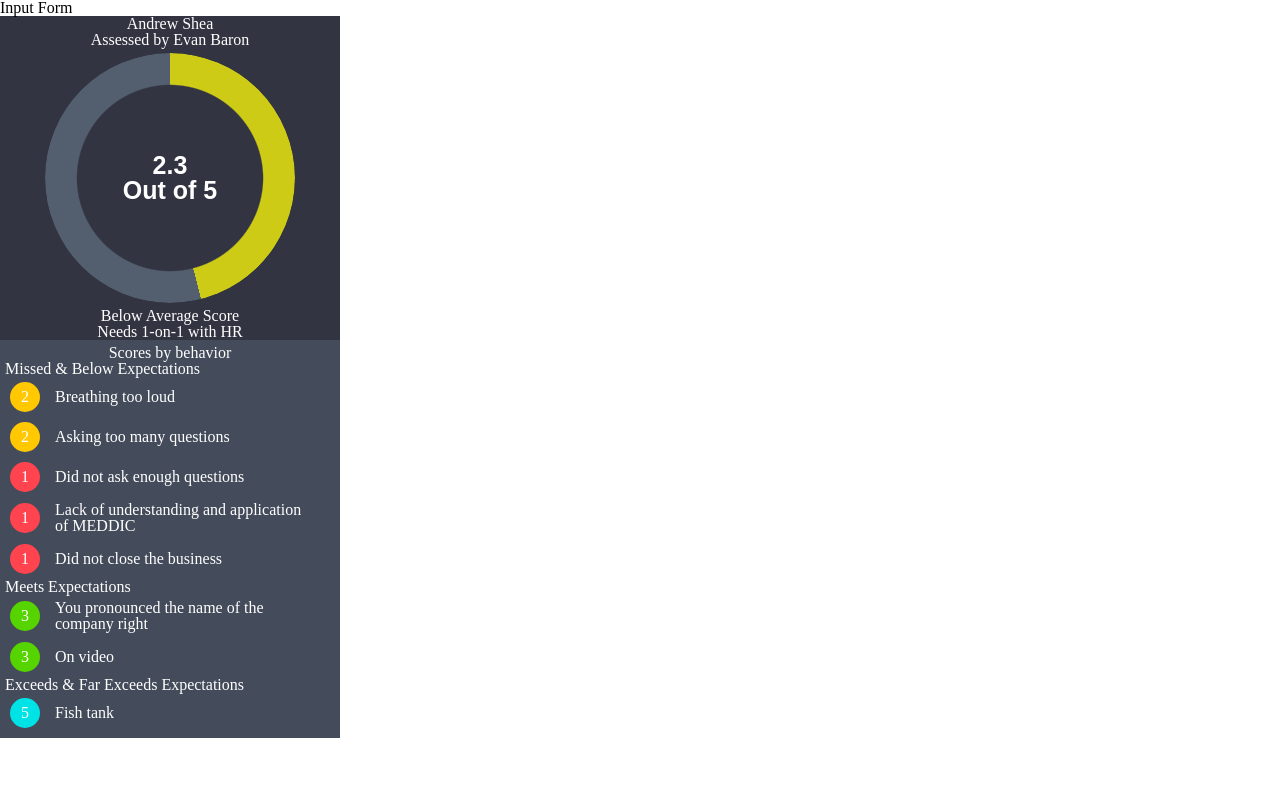
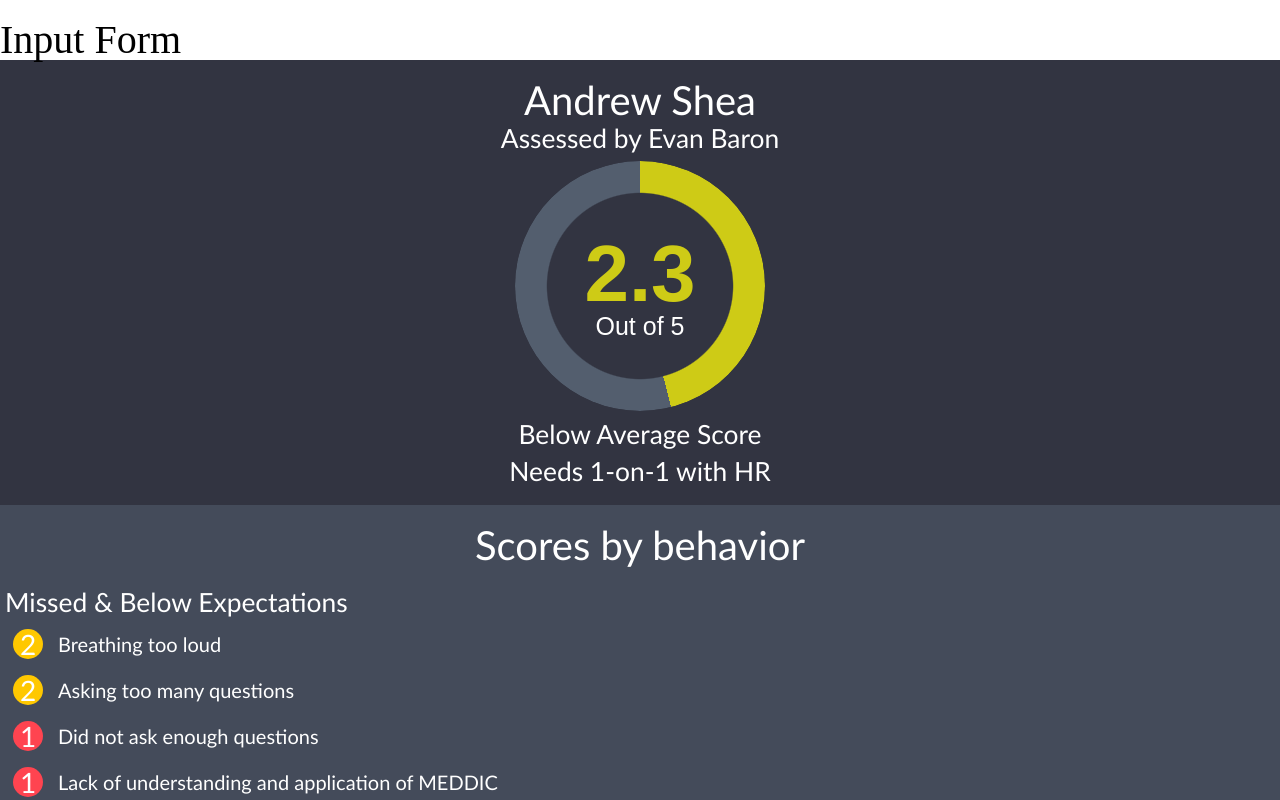
Before and after one commit to evan-baron/CT-Spoof, a plain HTML site: page index.html in a window 1280 px wide. Shown: the top 800 px of the page. Drawn offline with Linux system fonts and the light colour scheme.

Commit message:
lots of css styling

```diff
--- a/index.html
+++ b/index.html
@@ -24,12 +24,12 @@
                 <h2 class="evaluator">Assessed by Evan Baron</h2>
                 <div class="chart-container">
                     <div class="pie animate">
-                        <div>2.3</div>
-                        <div>Out of 5</div>
+                        <div class="average-score">2.3</div>
+                        <div class="out-of">Out of 5</div>
                     </div>
                 </div>
-                <div class="score-eval">Below Average Score</div>
-                <div class="score-next-steps">Needs 1-on-1 with HR</div>
+                <h2 class="score-eval">Below Average Score</h2>
+                <h2 class="score-next-steps">Needs 1-on-1 with HR</h2>
             </div>
         </div>
         <div class="container">
--- a/style.css
+++ b/style.css
@@ -1,18 +1,50 @@
+* {
+    box-sizing: border-box !important;
+}
+
 #report-card {
+    font-family: 'Calibri';
     display: flex;
     flex-direction: column;
     color: white;
     background-color: rgb(50, 52, 65);
-    max-width: 340px;
+    width: 100%;
+}
+
+#report-card > .container {
+    display: flex;
+    flex-direction: column;
+    align-items: center;
+}
+
+h1 {
+    font-size: 2.5rem !important;
+    margin-top: 1.25rem !important;
+}
+
+h2 {
+    font-size: 1.65rem !important;
+    margin: 5px 0 !important;
 }
 
 .scores {
-    padding: 5px;
+    padding: 0 5px 1rem 5px;
     background-color: rgb(68, 75, 90);
+    width: 100%;
 }
 
 .scores > h1 {
     text-align: center;
+    margin-bottom: 1.5rem !important;
+}
+
+.average-score {
+    color: var(--c);
+    font-size: 5rem;
+}
+
+.out-of {
+    font-weight: 200;
 }
 
 ul {
@@ -23,20 +55,18 @@ ul {
 
 ul > li {
     display: flex;
+    font-size: 1.25rem;
     gap: 15px;
     align-items: center;
-    margin: 5px;
-}
-
-.prompt {
-    width: 250px;
+    margin: .5rem;
 }
 
 .score-circle {
+    font-size: 1.75rem;
     display: flex;
     justify-content: center;
     align-items: center;
-    width: 30px;
+    min-width: 30px !important;
     height: 30px;
     border-radius: 100%;
 }
@@ -62,7 +92,7 @@ ul > li {
     flex-direction: column;
     align-items: center;
     width: 100%;
-    max-width: 340px;
+    padding-bottom: 1rem;
 }
 
 @property --p{
```
